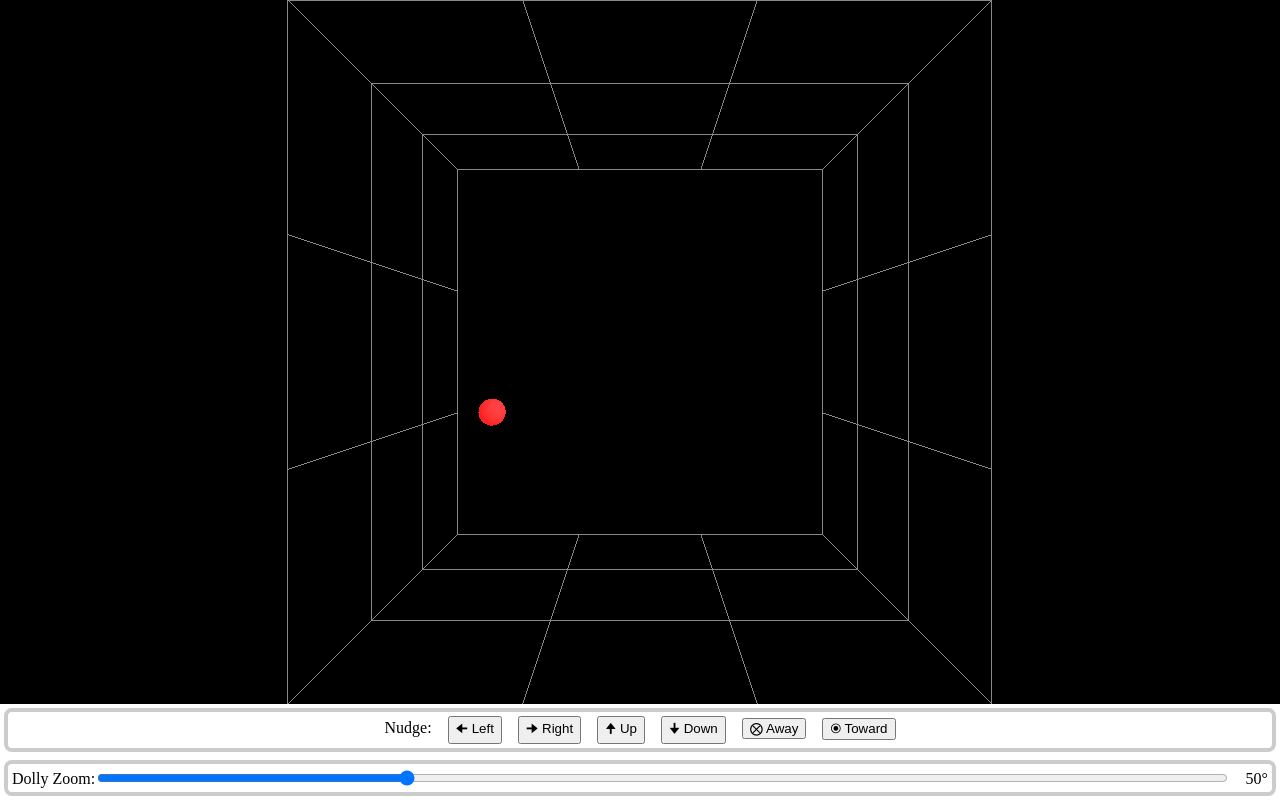
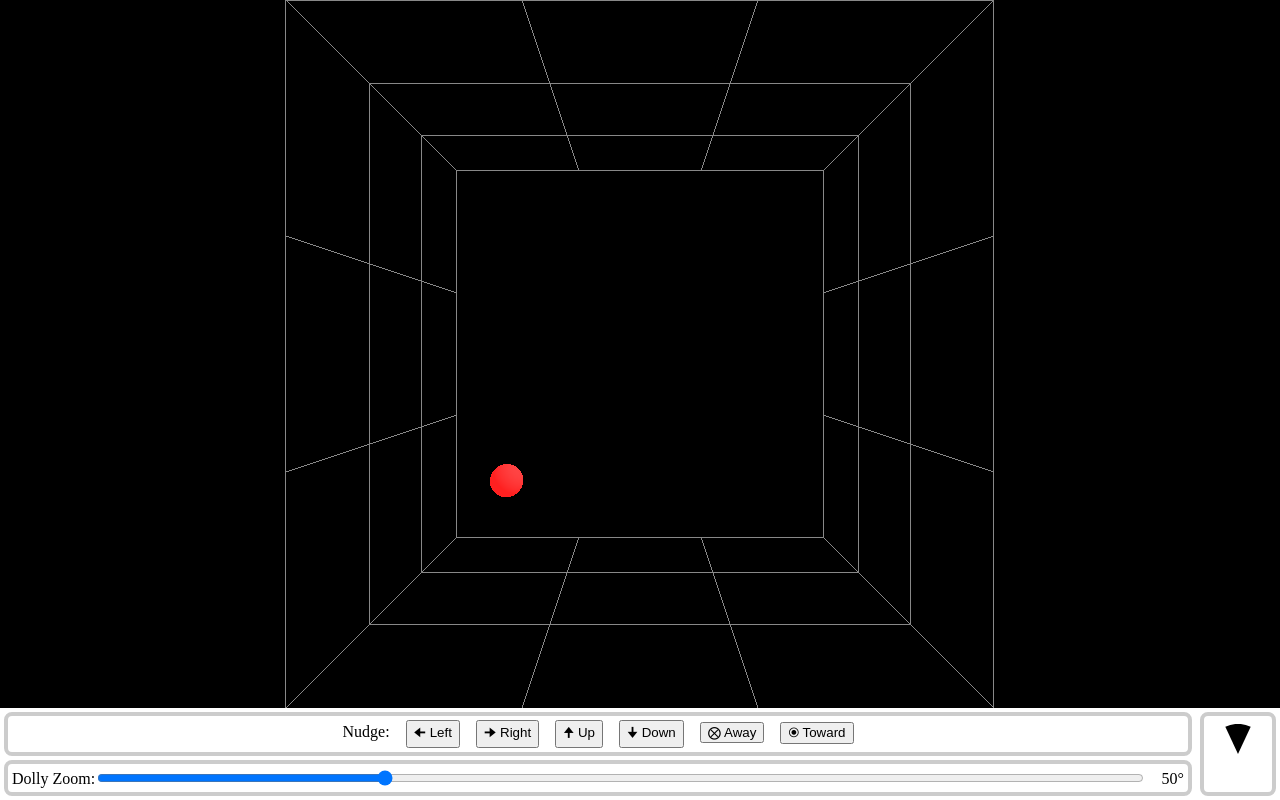
Before and after one commit to TradeIdeasPhilip/bounce-3d, a website built with Vite: page index.html in a window 1280 px wide. Built offline with nearby package versions, Linux system fonts and the light colour scheme; animation ran at ten frames a second.

Commit message:
Show the field of view graphically.
When the user changes the dolly zoom setting
the program was already computing the field of view (FOV).
Now we display the FOV as an SVG pie chart.

```diff
--- a/index.html
+++ b/index.html
@@ -8,6 +8,8 @@
   </head>
   <body>
     <canvas id="canvas"></canvas>
+    <div id="bottom">
+      <div id="controls">
         <div id="nudgeControls" class="simpleBorder">
           Nudge:
           <button id="nudgeLeft">🠈 Left</button>
@@ -19,8 +21,25 @@
         </div>
         <div id="dollyZoomControls" class="simpleBorder">
           Dolly Zoom:
-      <input type="range" id="dollyZoomInput" min="2" max="179" value="50">
+          <input
+            type="range"
+            id="dollyZoomInput"
+            min="2"
+            max="179"
+            value="50"
+          />
           &nbsp;&nbsp;<span id="dollyZoomSpan">180</span>°
+        </div>
+      </div>
+      <div id="fovDisplay" class="simpleBorder">
+        <svg
+          viewBox="0 0 100 100"
+          xmlns="http://www.w3.org/2000/svg"
+          id="fovSvg"
+        >
+        <path id="fovPath" d=" M 50 50 L 0 50 A 50 50 0 0 1 54 0 M 50 50" />
+      </svg>
+      </div>
     </div>
     <script type="module" src="/src/main.ts"></script>
   </body>
--- a/src/main.ts
+++ b/src/main.ts
@@ -3,6 +3,7 @@ import * as THREE from "three";
 
 import { getById } from "../lib/client-misc";
 import { FIGURE_SPACE } from "../lib/misc";
+import { f_svg_ellipse_arc } from "./svg-arc";
 
 const canvas = document.querySelector("canvas")!;
 
@@ -101,9 +102,9 @@ function makeMarker(x = 0, y = 0, z = 0) {
 
 const ball = makeMarker();
 const ballVelocity = {
-  x: THREE.MathUtils.randFloatSpread(7),
-  y: THREE.MathUtils.randFloatSpread(7),
-  z: THREE.MathUtils.randFloatSpread(7),
+  x: THREE.MathUtils.randFloatSpread(12),
+  y: THREE.MathUtils.randFloatSpread(12),
+  z: THREE.MathUtils.randFloatSpread(12),
 };
 let lastBallUpdate: number | undefined;
 
@@ -169,14 +170,40 @@ function setCameraPosition(fov? : number) {
 setCameraPosition();
 camera.lookAt(0, 0, 0);
 
+const fovPath = getById("fovPath", SVGPathElement);
+/**
+ *
+ * @param fov Field of view in degrees.
+ */
+function showFovInSvg(fov : number) {
+  const fovInRadians = fov / 360 * 2 * Math.PI;
+  const angleToEdge = fovInRadians/2;
+  const y = (1- Math.cos(angleToEdge)) * 50;
+  const xOffset = Math.sin(angleToEdge) * 50;
+  const fromX = 50-xOffset;
+  const toX = 50+xOffset;
+  // Draw a triangle.  This was useful to get started.
+  //fovPath.setAttribute("d", `M 50 50 L ${fromX} ${y} L ${toX} ${y} L 50 50`)
+  const largeArcFlag = +(fov > 180);
+  const sweepFlag = 1;
+  fovPath.setAttribute("d", `M 50 50 L ${fromX} ${y} A 50 50 ${fov} ${largeArcFlag} ${sweepFlag} ${toX} ${y} L 50 50`);
+}
+(window as any).showFovInSvg = showFovInSvg;
+
 const dollyZoomInput = getById("dollyZoomInput", HTMLInputElement);
 const dollyZoomSpan = getById("dollyZoomSpan", HTMLSpanElement);
 function updateDollyZoom() {
   setCameraPosition(parseInt(dollyZoomInput.value));
   dollyZoomSpan.innerText = dollyZoomInput.value.padStart(3, FIGURE_SPACE);
+  showFovInSvg(+dollyZoomInput.value);
 }
 dollyZoomInput.addEventListener("input", updateDollyZoom);
 updateDollyZoom();
+
+const myArc = f_svg_ellipse_arc([50, 50], [50, 50], [245 * Math.PI / 180, 50 * Math.PI ], 0);
+(window as any).myArc;
+
+
 
 // Animation Loop
 
--- a/src/style.css
+++ b/src/style.css
@@ -43,6 +43,26 @@ body {
   flex-grow: 1;
 }
 
+#controls {
+  flex-grow: 1;
+}
+
+#fovDisplay {
+  display: flex;
+  align-items: center;
+  justify-items: center;
+}
+
+#fovSvg {
+  width: 3.75em;
+  height: 3.75em;
+}
+
+#bottom {
+  display: flex;
+  flex-direction: row;
+}
+
 .simpleBorder {
   border-style: solid;
   border-color: #ccc;
--- /dev/null
+++ b/src/svg-arc.ts
@@ -0,0 +1,57 @@
+//  This was an interesting attempt, but I never got it to work.
+
+/* [
+Copyright © 2020 Xah Lee
+
+Permission is hereby granted, free of charge, to any person obtaining a copy of this software and associated documentation files (the “Software”), to deal in the Software without restriction, including without limitation the rights to use, copy, modify, merge, publish, distribute, sublicense, and/or sell copies of the Software, and to permit persons to whom the Software is furnished to do so, subject to the following conditions:
+
+The above copyright notice and this permission notice shall be included in all copies or substantial portions of the Software.
+
+THE SOFTWARE IS PROVIDED “AS IS”, WITHOUT WARRANTY OF ANY KIND, EXPRESS OR IMPLIED, INCLUDING BUT NOT LIMITED TO THE WARRANTIES OF MERCHANTABILITY, FITNESS FOR A PARTICULAR PURPOSE AND NONINFRINGEMENT. IN NO EVENT SHALL THE AUTHORS OR COPYRIGHT HOLDERS BE LIABLE FOR ANY CLAIM, DAMAGES OR OTHER LIABILITY, WHETHER IN AN ACTION OF CONTRACT, TORT OR OTHERWISE, ARISING FROM, OUT OF OR IN CONNECTION WITH THE SOFTWARE OR THE USE OR OTHER DEALINGS IN THE SOFTWARE.
+
+URL: SVG Circle Arc http://xahlee.info/js/svg_circle_arc.html
+Version 2019-06-19
+
+] */
+
+const cos = Math.cos;
+const sin = Math.sin;
+const π = Math.PI;
+
+type Matrix2 = [[number,number],[number,number]];
+type Vector2 = [number,number];
+
+const f_matrix_times = (( [[a,b], [c,d ]] : Matrix2, [x,y] : Vector2) : Vector2 => [ a * x + b * y, c * x + d * y]);
+const f_rotate_matrix = ((x:number) : Matrix2=> [[cos(x),-sin(x)], [sin(x), cos(x)]]);
+const f_vec_add = (([a1, a2] : Vector2, [b1, b2] : Vector2) : Vector2=> [a1 + b1, a2 + b2]);
+/**
+ *
+ * @param center The center of the ellipse.
+ * @param radius The radius of the ellipse.
+ * @param angles
+ * @param angles[].t1 The start angle in radians.
+ * @param angles[].Δ angle to sweep, in radian. positive.
+ * @param φ rotation on the whole, in radian
+ * @returns An SVG path element that represent a ellipse.
+ */
+export const f_svg_ellipse_arc = (([cx,cy] : Vector2,[rx,ry] : Vector2, [t1, Δ] : Vector2, φ : number) => {
+/* [
+returns a SVG path element that represent a ellipse.
+cx,cy → center of ellipse
+rx,ry → major minor radius
+t1 → start angle, in radian.
+Δ → angle to sweep, in radian. positive.
+φ → rotation on the whole, in radian
+URL: SVG Circle Arc http://xahlee.info/js/svg_circle_arc.html
+Version 2019-06-19
+ ] */
+Δ = Δ % (2*π);
+const rotMatrix = f_rotate_matrix (φ);
+const [sX, sY] = ( f_vec_add ( f_matrix_times ( rotMatrix, [rx * cos(t1), ry * sin(t1)] ), [cx,cy] ) );
+const [eX, eY] = ( f_vec_add ( f_matrix_times ( rotMatrix, [rx * cos(t1+Δ), ry * sin(t1+Δ)] ), [cx,cy] ) );
+const fA = ( (  Δ > π ) ? 1 : 0 );
+const fS = ( (  Δ > 0 ) ? 1 : 0 );
+const path_2wk2r = document.createElementNS("http://www.w3.org/2000/svg", "path");
+path_2wk2r.setAttribute("d", "M " + sX + " " + sY + " A " + [ rx , ry , φ / (2*π) *360, fA, fS, eX, eY ].join(" "));
+return path_2wk2r;
+});
```
Lines whose indentation alone changed are shown as unchanged.
